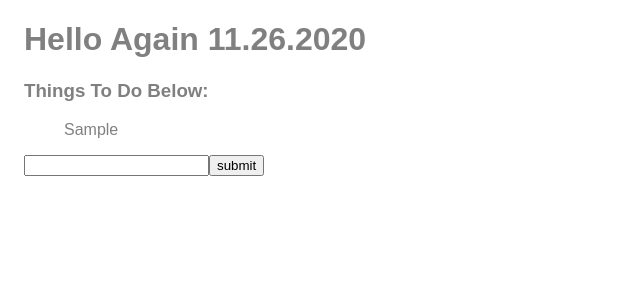
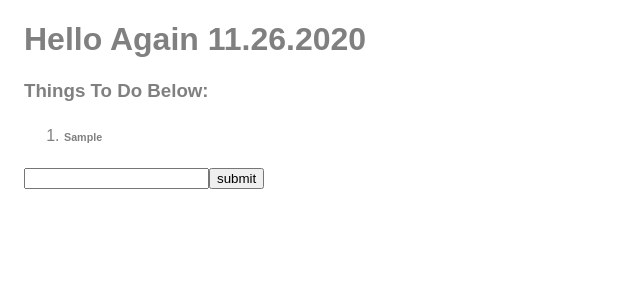
Before and after one commit to Raylin009/hello_again, a React app: page / in a window 1280 px wide. Both pictures are taken after typing "Sample" into the empty fields and a click on the input "submit". Shown: the top 300 px of the page, without its empty margins (0-640 px from the left). Built offline with nearby package versions, Linux system fonts and the light colour scheme.

Commit message:
factored out ListItem

```diff
--- a/src/Components/todo/List.js
+++ b/src/Components/todo/List.js
@@ -1,10 +1,11 @@
 import React from "react";
+import ListItem from "./ListItem.js";
 
 const List = ({itemsArr}) => {
   return (
     <ol>
       {itemsArr.map(
-        (ele)=>(<p>{ele}</p>)
+        (ele)=>(<ListItem item={ele}/>)
       )}
     </ol>
   );
--- /dev/null
+++ b/src/Components/todo/ListItem.js
@@ -0,0 +1,11 @@
+import React from "react";
+
+const ListItem = ({item}) => {
+  return (
+    <li>
+      <h6>{item}</h6>
+    </li>
+  );
+};
+
+export default ListItem;
```
Also changed, not shown: 1 other file (tests, documents, lock files or other folders).
